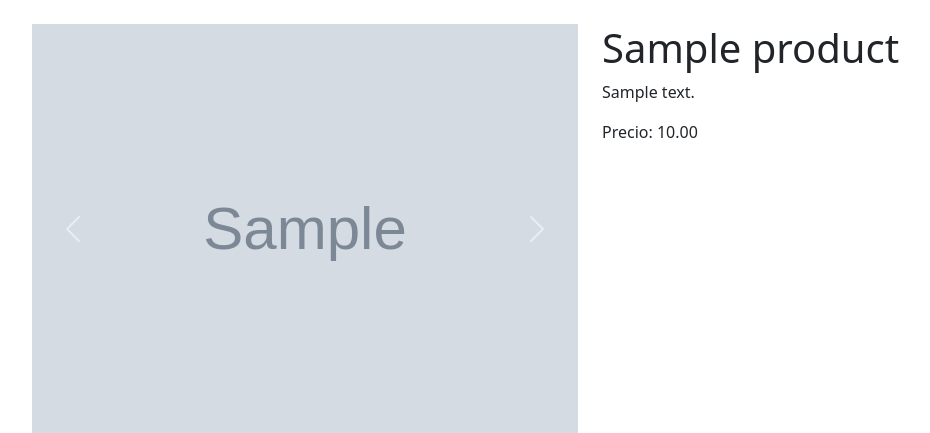
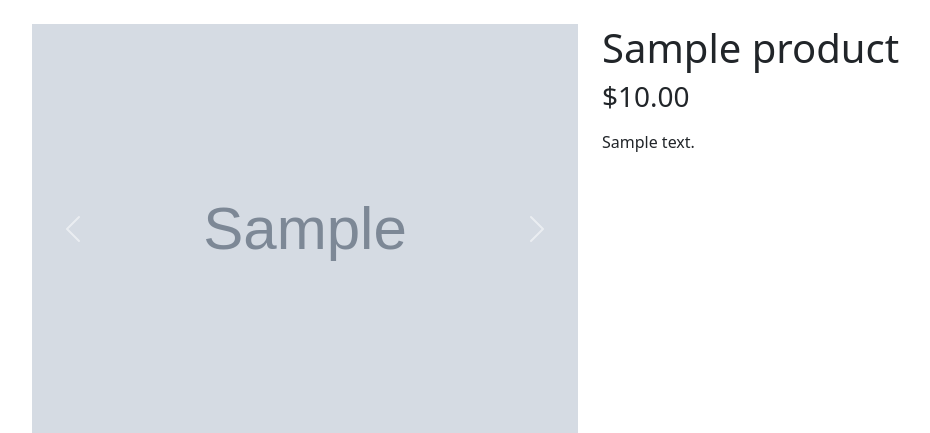
Before and after one commit to francisco-arturo/jqimportaciones, a Django app: page /product/1/ in a window 1280 px wide. Shown: the part 56-489 px from the top of the page, without its empty margins (50-980 px from the left). Run offline with Django 4.2, Linux system fonts and the light colour scheme; tables that the repository leaves empty hold one stand-in row (values such as "Sample post"); grey boxes marked "Sample" are stand-in pictures; some libraries are stand-ins or nearby versions.

Commit message:
html changes to product description and price

```diff
--- a/core/templates/homepage.html
+++ b/core/templates/homepage.html
@@ -50,8 +50,8 @@
                         <img src="{{ product.image }}" class="card-img-top" alt="{{ product.title }}">
                     </a>
                     <div class="card-body">
-                        <h5 class="card-title">{{ product.title }}</h5>
-                        <p class="card-text">Precio: {{ product.price }}</p>
+                        <h6 class="card-title">{{ product.name }}</h5>
+                        <p class="card-text">${{ product.price }}</p>
                     </div>
                 </div>
             </div>
--- a/core/templates/product.html
+++ b/core/templates/product.html
@@ -70,8 +70,9 @@
             </div>
             <div class="col-md-6">
                 <h1>{{ product.name }}</h1>
-                <p>{{ product.description }}</p>
-                <p>Precio: {{ product.price }}</p>
+                <h3>${{ product.price }}</h3>
+                <p>{{ product.description|linebreaks }}</p>
+
             </div>
         </div>
     </div>
```
